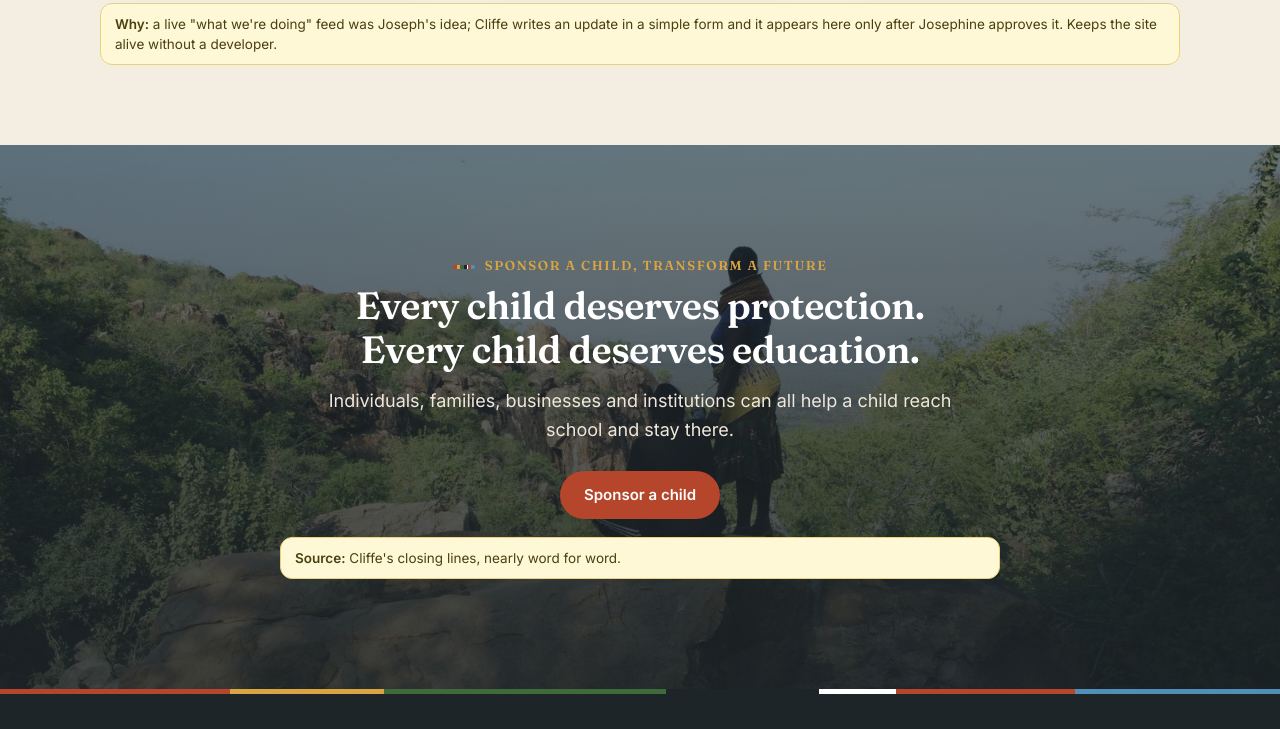
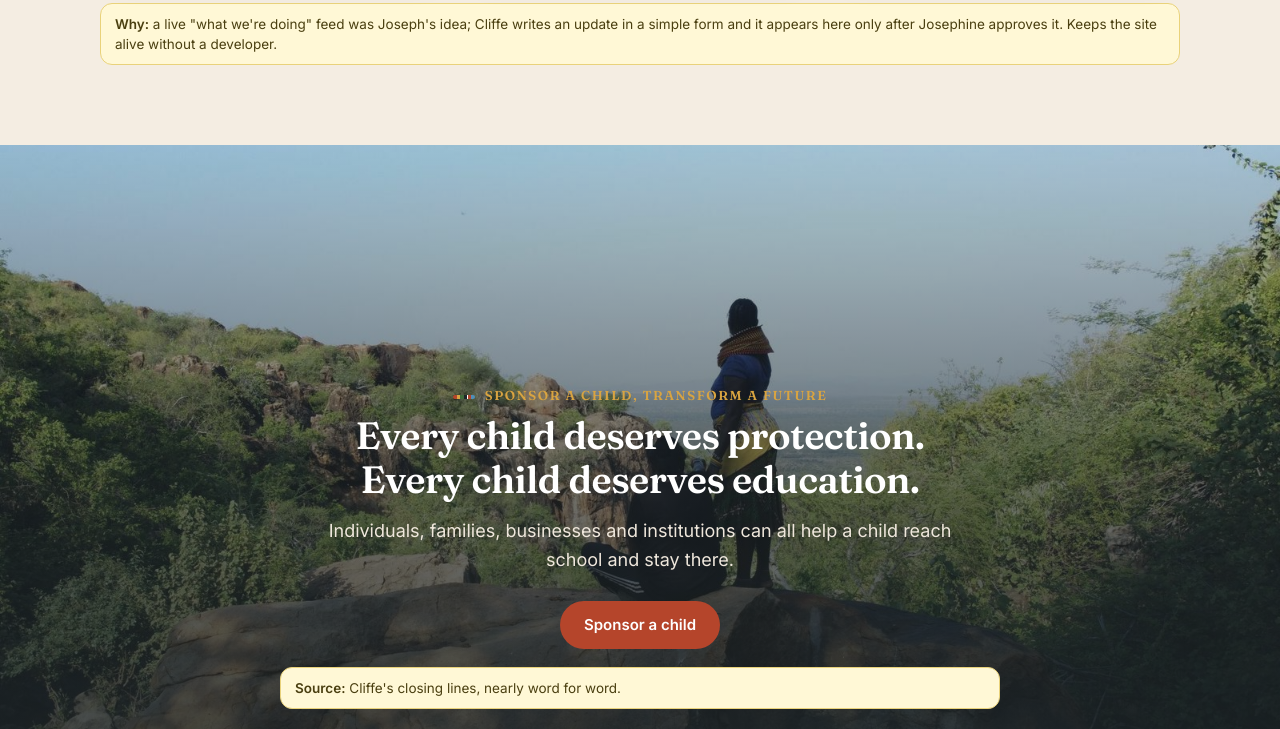
Before and after one commit to myers-studio/qpi-foundation-demos, a plain HTML site: page wireframe/index.html in a window 1280 px wide. Shown: the part 5376-6105 px from the top of the page. Drawn offline with Linux system fonts and the light colour scheme.

Commit message:
Wireframe: let Cliffe's photos show through the bands
Co-Authored-By: Claude Opus 5.5 <noreply@anthropic.com>

```diff
--- a/wireframe/index.html
+++ b/wireframe/index.html
@@ -424,7 +424,8 @@ header{background:#fffdf9!important;-webkit-backdrop-filter:none!important;backd
 .band::after{content:"";position:absolute;inset:0;z-index:-1;background:linear-gradient(90deg,#1d2528e6 0%,#1d2528b3 45%,#1d252840 100%)}
 .band-where::before{background-image:url(img/cliffe/goats-grazing-below-hills.jpg);background-position:center 55%}
 .band-give::before{background-image:url(img/cliffe/two-women-overlook.jpg);background-position:center 40%}
-.band-give::after{background:linear-gradient(180deg,#1d252899,#1d2528d9)}
+.band-give::after{background:linear-gradient(180deg,#1d252833 0%,#1d252899 45%,#1d2528e0 100%)}
+.band-give{padding-top:240px}
 .band .eyebrow{color:var(--gold)}
 .band .lead,.band p{color:#efe7dc}
 .band h2{color:#fff}
@@ -432,7 +433,7 @@ header{background:#fffdf9!important;-webkit-backdrop-filter:none!important;backd
 .band .caption{color:#d9cfc1}
 .band .kenya-badge{background:#fffaf2;}
 .band .note{color:#4a3f10}
-@media (max-width:900px){.band{padding-block:80px}.band::after{background:linear-gradient(180deg,#1d2528cc,#1d2528e6)}}
+@media (max-width:900px){.band{padding-block:80px}.band::after{background:linear-gradient(180deg,#1d252859 0%,#1d2528b3 40%,#1d2528e6 100%)}.band-where{padding-top:200px}.band-give{padding-top:200px}}
 .founder{margin:20px 0 0}.founder img{width:100%;aspect-ratio:4/3;object-fit:cover;object-position:center 20%;border-radius:16px;box-shadow:0 10px 30px #1d252822}.founder figcaption{font-size:13px;color:var(--muted);margin-top:8px}
 </style>
 </head>
```
